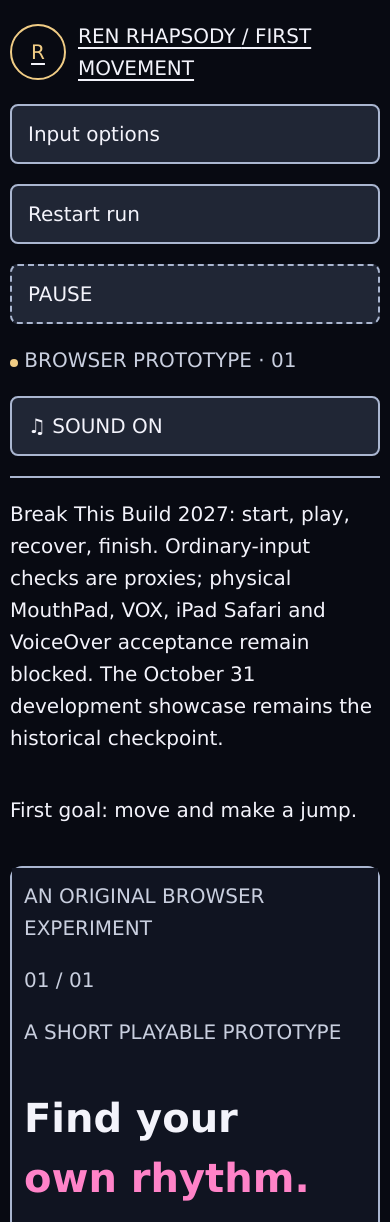
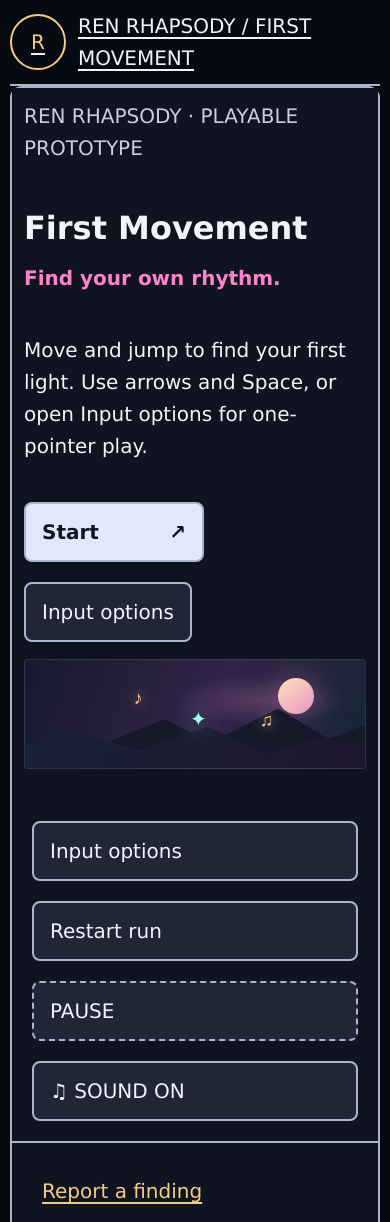
Before and after one commit to ibloud/ren-rhapsody, a plain HTML site: page play/index.html in a window 390 px wide. Shown: the top 1222 px of the page. Drawn offline with Linux system fonts and the light colour scheme.

Commit message:
Keep First Movement entry and Start visible on tablet screens

```diff
--- a/play/index.html
+++ b/play/index.html
@@ -12,18 +12,19 @@
   <main class="shell">
     <header class="topbar">
       <a class="wordmark" href="../" aria-label="Ren Rhapsody home"><span class="mark">R</span><span>REN RHAPSODY <i>/ FIRST MOVEMENT</i></span></a>
-      <div class="top-actions"><button id="optionsButton" aria-haspopup="dialog" aria-controls="inputOptions" class="icon-button" type="button">Input options</button><button id="restartRun" class="icon-button" type="button">Restart run</button><button id="pauseButton" class="icon-button" type="button" aria-pressed="false" disabled>PAUSE</button><span class="build-tag"><span class="live-dot"></span> BROWSER PROTOTYPE · 01</span><button id="soundToggle" class="icon-button" type="button" aria-label="Toggle sound" title="Toggle sound">♫ <span id="soundLabel">SOUND ON</span></button></div>
+
     </header>
 
-    <p class="showcase-note">Break This Build 2027: start, play, recover, finish. Ordinary-input checks are proxies; physical MouthPad, VOX, iPad Safari and VoiceOver acceptance remain blocked. The October 31 development showcase remains the historical checkpoint.</p>
+
     <dialog id="inputOptions" aria-labelledby="input-title"><h2 id="input-title">Input options</h2><button id="pointerMode" class="icon-button" type="button" aria-pressed="false">Click-to-move: off</button>
       <button id="timingAssist" class="icon-button" type="button" aria-pressed="false">Timing assist: off</button>
       <p id="inputHelp">Optional single-pointer mode: click a direction to keep moving, click it again to stop, and click Jump separately. Pause, leaving the page, and switching modes clear movement. Timing assist gives each jump the beat boost; it does not map voice input.</p><p>Both assists are optional and off by default. Opening options during play pauses the run; use Resume when ready. These controls do not establish MouthPad or VOX compatibility.</p><button id="closeInputOptions" class="icon-button" type="button">Close input options</button></dialog>
-    <p id="firstSuccess" class="showcase-note" role="status">First goal: move and make a jump.</p>
+
     <section class="game-frame" aria-label="Playable rhythm platform game">
       <div class="canvas-wrap">
         <canvas id="game" tabindex="0" aria-label="Game area. Use the arrow keys or A and D to move, and Space, W, or Up to jump. On touch screens, use the on-screen controls."></canvas>
         <div class="top-hud">
+    <p id="firstSuccess" class="showcase-note" role="status">First goal: move and make a jump.</p>
           <div class="objective"><span class="eyebrow">YOUR NEXT MOVE</span><strong id="objective">Reach the last light.</strong><span id="hint">Move with ← → or A / D · jump with Space</span></div>
           <div class="collect-counter"><span class="eyebrow">BEAT FRAGMENTS</span><strong><span id="collected">0</span><b>/</b>5</strong></div>
         </div>
@@ -31,15 +32,14 @@
         <div class="beat-label"><span class="beat-dot"></span><span id="beatText">WAITING FOR YOUR DOWNBEAT</span></div>
         <div id="overlay" class="overlay">
           <div class="intro-card">
-            <div class="intro-kicker"><span>AN ORIGINAL BROWSER EXPERIMENT</span><span>01 / 01</span></div>
-            <p class="eyebrow">A SHORT PLAYABLE PROTOTYPE</p>
-            <h1>Find your<br><em>own rhythm.</em></h1>
+            <p class="eyebrow">REN RHAPSODY · PLAYABLE PROTOTYPE</p>
+            <h1>First Movement</h1>
+            <p class="intro-tagline">Find your own rhythm.</p>
             <p class="intro-copy">Move and jump to find your first light. Use arrows and Space, or open Input options for one-pointer play.</p>
 
             <div class="start-actions"><button id="startButton" class="primary-button" type="button">Start <span>↗</span></button><button id="introOptions" aria-haspopup="dialog" aria-controls="inputOptions" class="icon-button" type="button">Input options</button></div>
             <div class="cover-art" aria-hidden="true"><div class="moon"></div><div class="cover-ridge ridge-back"></div><div class="cover-ridge ridge-front"></div><div class="cover-player">✦</div><div class="cover-note n1">♪</div><div class="cover-note n2">♫</div></div>
-            <div class="howto"><span><kbd>←</kbd><kbd>→</kbd><small>MOVE</small></span><span><kbd>SPACE</kbd><small>JUMP · HIT THE BEAT</small></span><span><b class="touch-icon">◉</b><small>TOUCH CONTROLS</small></span></div>
-            <p class="rights-note">Original synthesized tones only. No artist recordings or licensed music are used in this prototype.</p>
+
           </div>
         </div>
         <div id="endOverlay" class="overlay hidden">
@@ -56,8 +56,15 @@
           <button class="jump-control" data-control="jump" aria-label="Jump on the beat"><span>JUMP</span><i>⤒</i></button>
         </div>
       </div>
+      <div class="top-actions"><button id="optionsButton" aria-haspopup="dialog" aria-controls="inputOptions" class="icon-button" type="button">Input options</button><button id="restartRun" class="icon-button" type="button">Restart run</button><button id="pauseButton" class="icon-button" type="button" aria-pressed="false" disabled>PAUSE</button><button id="soundToggle" class="icon-button" type="button" aria-label="Toggle sound" title="Toggle sound">♫ <span id="soundLabel">SOUND ON</span></button></div>
       <nav class="game-help" aria-label="Game recovery"><a href="https://github.com/ibloud/ren-rhapsody/issues/new?title=First+Movement+playtest+finding&amp;body=Build+%2F+URL%3A%0ABrowser+%2F+OS%3A%0AInput+method+%28ordinary+pointer%2Fkeyboard%2C+MouthPad%2C+VOX%2C+VoiceOver%29%3A%0ASteps%3A%0AExpected%3A%0AActual%3A%0A">Report a finding</a><a href="../#hands-free-2027">Test record and device limits</a></nav><footer class="game-footer"><div class="footer-left"><span class="pulse-led"></span><span id="statusText" role="status" aria-live="polite">A tiny game about timing, momentum, and making a way forward.</span></div><span class="footer-right">BEST RUN <b id="bestScore">—</b></span></footer>
     </section>
+    <details class="development-record"><summary>Prototype notes and test record</summary>
+<p><span class="build-tag"><span class="live-dot"></span> BROWSER PROTOTYPE · 01</span></p>
+    <p class="showcase-note">Break This Build 2027: start, play, recover, finish. Ordinary-input checks are proxies; physical MouthPad, VOX, iPad Safari and VoiceOver acceptance remain blocked. The October 31 development showcase remains the historical checkpoint.</p>
+            <div class="howto"><span><kbd>←</kbd><kbd>→</kbd><small>MOVE</small></span><span><kbd>SPACE</kbd><small>JUMP · HIT THE BEAT</small></span><span><b class="touch-icon">◉</b><small>TOUCH CONTROLS</small></span></div>
+            <p class="rights-note">Original synthesized tones only. No artist recordings or licensed music are used in this prototype.</p>
+    </details>
     <section class="below-grid" aria-label="Prototype notes"><article><span class="eyebrow">THE MECHANIC</span><h2>Jump on the downbeat.</h2><p>A timed jump carries farther than a rushed one. There’s no fail state—miss a ledge and you’ll find your footing again. The beat is a guide, not a test.</p></article><article><span class="eyebrow">WHAT THIS IS</span><h2>A first playable slice.</h2><p>One original scene, one music-and-movement mechanic, and a finish. It’s an experimental browser build—not a Fortnite island, not an official Ren release, and not a validated playtest.</p></article><article><span class="eyebrow">TRY IT YOUR WAY</span><h2>Keyboard or touch.</h2><p>Use the large on-screen controls on a phone or tablet. Sound is optional. The experience uses procedural canvas art and a tiny synthesized beat, with no external asset downloads.</p></article></section>
     <footer class="site-footer"><span>FAN-MADE CONCEPT · NOT AFFILIATED WITH OR ENDORSED BY REN OR EPIC GAMES</span><a href="https://renmakesmusic.com" target="_blank" rel="noreferrer">SUPPORT THE OFFICIAL ARTIST ↗</a></footer>
   </main>
--- a/play/style.css
+++ b/play/style.css
@@ -26,15 +26,15 @@ button:disabled { cursor: default; border-style: dashed; }
 button[aria-pressed="true"], button.pressed { color: var(--on-state-selected); background: var(--state-selected); border: 4px double var(--on-state-selected); }
 :focus-visible { outline: 3px solid var(--state-focus); outline-offset: 4px; }
 canvas:focus-visible { outline-offset: -5px; }
-.shell { max-width: 1440px; margin: auto; }
+.shell { max-width: 1200px; margin: auto; }
 .topbar, .top-actions, .start-actions, .game-help, .site-footer, .game-footer { display: flex; flex-wrap: wrap; align-items: center; gap: 1rem; }
-.topbar { padding: 1rem 0; border-bottom: 2px solid var(--outline); justify-content: space-between; }
+.topbar { padding: .5rem 0; border-bottom: 2px solid var(--outline); justify-content: space-between; }
 .wordmark { display: inline-flex; align-items: center; gap: .6rem; color: var(--on-surface); }
 .wordmark i { font-style: normal; }
 .mark { display: grid; place-items: center; min-width: 56px; min-height: 56px; border: 2px solid var(--accent); border-radius: 50%; color: var(--accent); }
 .build-tag, .eyebrow, .intro-kicker, .rights-note, .feedback-copy, .site-footer, #hint { color: var(--on-surface-supporting); }
 .showcase-note { margin-top: 1rem; }
-.game-frame { border: 2px solid var(--outline); border-radius: .6rem; background: var(--surface); }
+.game-frame { display: flex; flex-direction: column; border: 2px solid var(--outline); border-radius: .6rem; background: var(--surface); }
 .canvas-wrap { position: relative; display: flex; flex-direction: column; isolation: isolate; }
 canvas { display: block; width: 100%; height: clamp(350px, 48vw, 690px); touch-action: none; background: #101323; }
 .top-hud { order: -1; display: flex; flex-wrap: wrap; justify-content: space-between; gap: 1rem; padding: 1rem; background: var(--surface); border-bottom: 2px solid var(--outline); }
@@ -50,13 +50,22 @@ canvas { display: block; width: 100%; height: clamp(350px, 48vw, 690px); touch-a
 .beat-pulse span:nth-child(2) { animation-delay: .07s; }
 .beat-pulse span:nth-child(3) { animation-delay: .14s; }
 @keyframes ripple { 0% { transform: scale(.42); opacity: .9; } 100% { transform: scale(1.35); opacity: 0; } }
-.overlay { order: -2; padding: 1rem; background: var(--surface); }
+.overlay { order: -2; padding: clamp(1rem, 4vw, 3rem); background: var(--surface); }
 .hidden { display: none !important; }
 .canvas-wrap:has(.overlay:not(.hidden)) > :is(canvas,.top-hud,.beat-label,.touch-controls) { display: none; }
-.intro-card, .end-card { max-width: 65ch; margin: auto; }
+.intro-card, .end-card { width: 100%; max-width: 48ch; margin: auto; }
+.intro-card { min-height: 28rem; display: flex; flex-direction: column; justify-content: center; }
+.intro-card h1 { font-size: 1.6rem; margin-bottom: .5rem; }
+.intro-tagline { color: var(--pink); font-weight: 700; }
+.top-actions { padding: 1rem; order: -1; }
+.game-frame:has(#overlay:not(.hidden)) .top-actions { order: 1; }
+.development-record { margin: 2rem 0; max-width: 65ch; }
+summary { cursor: pointer; min-height: 56px; padding: .6rem 0; color: var(--accent); }
+#firstSuccess { flex-basis: 100%; margin: 0; }
 .intro-kicker, .howto { display: flex; flex-wrap: wrap; gap: 1rem; margin-bottom: 1rem; }
 .intro-card h1 em { color: var(--pink); font-style: normal; }
-.start-actions > * { flex: 1 1 12rem; }
+.start-actions > * { flex: 0 1 auto; }
+.start-actions .primary-button { width: auto; min-inline-size: min(9rem, 100%); max-width: 100%; }
 .primary-button { display: flex; justify-content: space-between; gap: 1rem; width: 100%; background: var(--primary); color: var(--on-primary); border-color: var(--outline); font-weight: 700; }
 .primary-button:hover { background: var(--on-surface); }
 .howto > span { display: flex; flex-wrap: wrap; align-items: center; gap: .4rem; }
@@ -69,6 +78,8 @@ kbd, .touch-icon { padding: .2rem; border: 1px solid var(--outline); border-radi
 .touch-controls button { min-width: 64px; min-height: 64px; touch-action: none; user-select: none; }
 .jump-control { display: flex; flex-wrap: wrap; align-items: center; gap: .5rem; }
 .single-pointer .touch-controls { display: flex; }
+.game-help { order: 2; }
+.game-footer { order: 3; }
 .game-help, .game-footer { padding: 1rem; border-top: 2px solid var(--outline); }
 .footer-left { display: flex; align-items: baseline; gap: .5rem; max-width: 60ch; }
 .below-grid { display: grid; grid-template-columns: repeat(auto-fit,minmax(min(100%,22rem),1fr)); gap: 2rem; padding: 2rem 0; }
```
Also changed, not shown: 3 other files.
